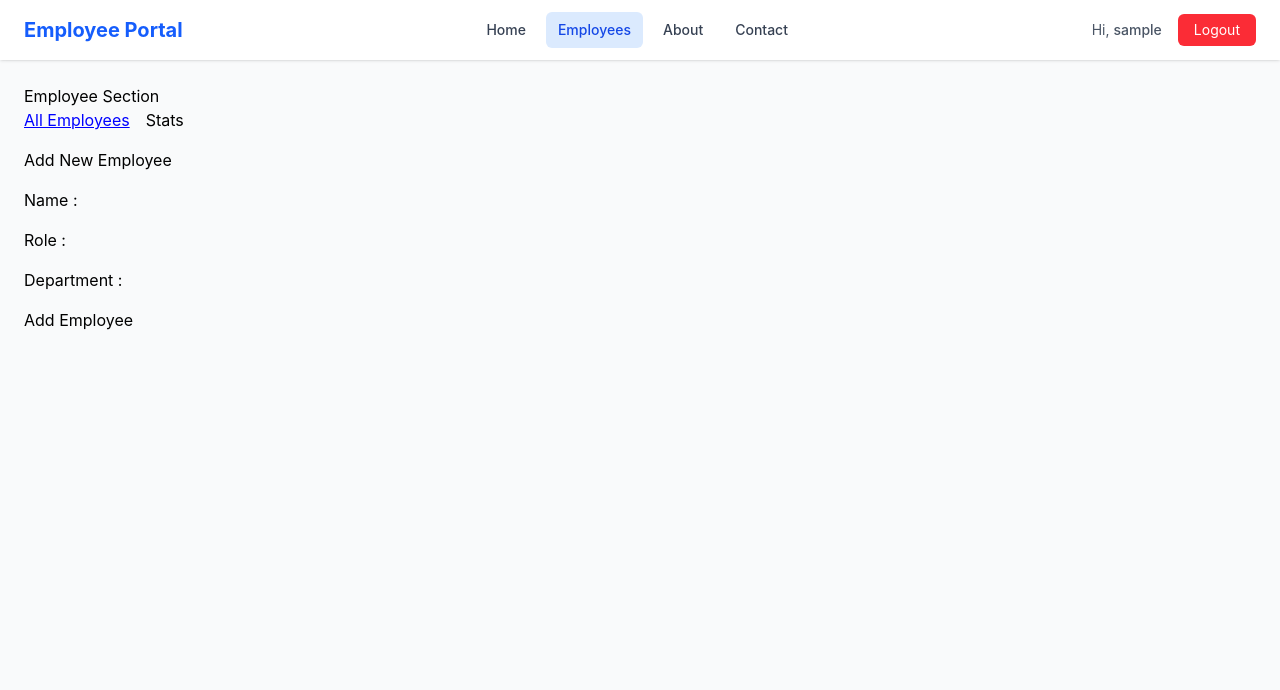
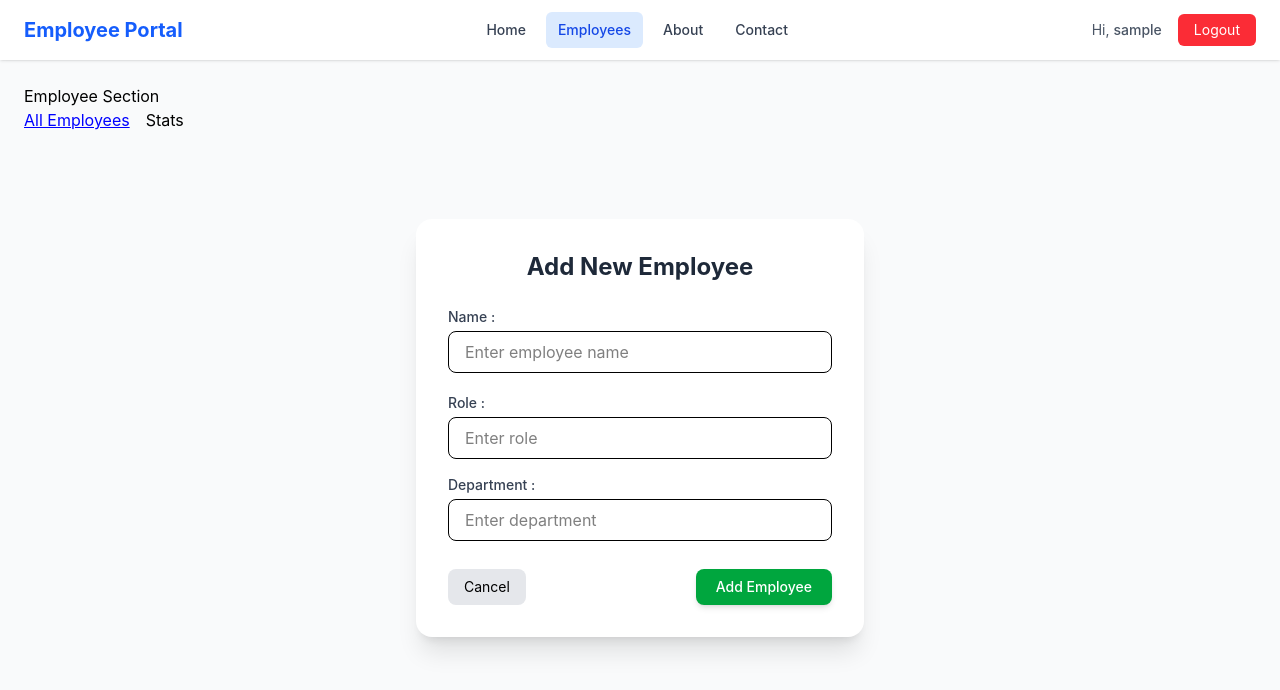
Before and after one commit to abhitiwari1258/Employee-Management-App, a React (Vite) app: page /employees/add in a window 1280 px wide. Shown: the top 690 px of the page. Built offline with nearby package versions, Linux system fonts and the light colour scheme; sample sign-in values are in the browser's storage.

Commit message:
add new empl form

```diff
--- a/src/pages/AddEmployee.jsx
+++ b/src/pages/AddEmployee.jsx
@@ -10,59 +10,96 @@ const AddEmployee = () => {
 
   //   console.log(formData);
 
-const {addEmployee} = useContext(EmployeeContext)
-const navigate = useNavigate()
+  const { addEmployee } = useContext(EmployeeContext);
+  const navigate = useNavigate();
 
-  const handleChange = (e)=>{
-    const {name,value} = e.target;
-    setFormData({...formData,[name]:value})
-  }
+  const handleChange = (e) => {
+    const { name, value } = e.target;
+    setFormData({ ...formData, [name]: value });
+  };
 
-  const handleSubmit = (e)=>{
-    e.preventDefault()
-    if(!formData.name || !formData.role || !formData.department){
-        alert("Please fill All fields")
+  const handleSubmit = (e) => {
+    e.preventDefault();
+    if (!formData.name || !formData.role || !formData.department) {
+      alert("Please fill All fields");
       return;
     }
 
-    addEmployee(formData)
-    navigate("/employees")
-  }
+    addEmployee(formData);
+    navigate("/employees");
+  };
 
   return (
+    <div className="min-h-[70vh] flex items-center justify-center bg-gray-50 px-4">
+      <div className="w-full max-w-md bg-white p-8 rounded-2xl shadow-xl">
+        <h2 className="text-2xl font-bold text-gray-800 mb-6 text-center">
+          Add New Employee
+        </h2>
+
+        <form onSubmit={handleSubmit} className="space-y-5">
           <div>
-      <h2>Add New Employee</h2>
-
-      <form onSubmit={handleSubmit} style={{ marginTop: "1rem" }}>
-        <div style={{ marginBottom: "1rem" }}>
-          <label>Name : </label>
-          <input type="text"
+            <label className="block text-sm font-medium text-gray-700 mb-1">
+              Name :{" "}
+            </label>
+            <input
+              type="text"
               name="name"
               value={formData.name}
               onChange={handleChange}
+              placeholder="Enter employee name"
+              className="w-full px-4 py-2 border rounded-lg focus:outline-none focus:ring-2 focus:ring-blue-500"
+              required
             />
           </div>
 
           <div style={{ marginBottom: "1rem" }}>
-          <label>Role : </label>
-          <input type="text"
+            <label className="block text-sm font-medium text-gray-700 mb-1">
+              Role :{" "}
+            </label>
+            <input
+              type="text"
               name="role"
               value={formData.role}
               onChange={handleChange}
+              placeholder="Enter role"
+              className="w-full px-4 py-2 border rounded-lg focus:outline-none focus:ring-2 focus:ring-blue-500"
+              required
             />
           </div>
 
-        <div style={{ marginBottom: "1rem" }}>
-          <label>Department : </label>
-          <input type="text"
+          <div>
+            <label className="block text-sm font-medium text-gray-700 mb-1">
+              Department :{" "}
+            </label>
+            <input
+              type="text"
               name="department"
               value={formData.department}
               onChange={handleChange}
+              placeholder="Enter department"
+              className="w-full px-4 py-2 border rounded-lg focus:outline-none focus:ring-2 focus:ring-blue-500"
+              required
             />
           </div>
 
-        <button type="submit">Add Employee</button>
+          <div className="flex justify-between pt-2">
+            <button
+              type="submit"
+              onClick={() => navigate("/employees")}
+              className="bg-gray-200 hover:bg-gray-300 px-4 py-2 rounded-lg text-sm transition"
+            >
+              Cancel
+            </button>
+
+            <button
+              type="submit"
+              className="bg-green-600 hover:bg-green-700 text-white px-5 py-2 rounded-lg text-sm font-medium shadow-md transition"
+            >
+              Add Employee
+            </button>
+          </div>
         </form>
+      </div>
     </div>
   );
 };
```
Lines whose indentation alone changed are shown as unchanged.
